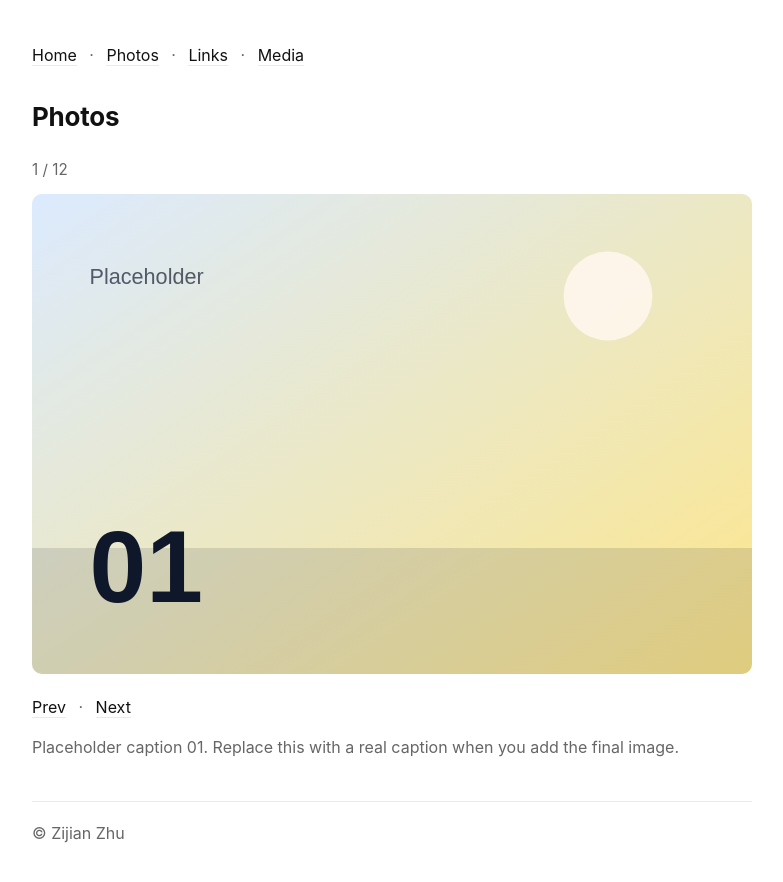
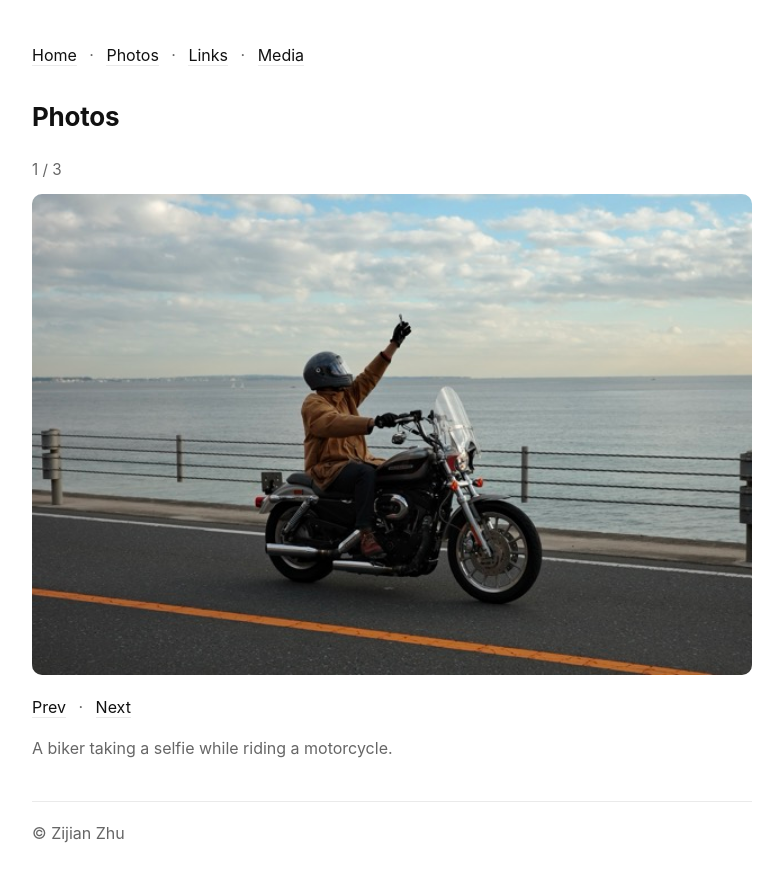
Before and after one commit to zijianzhu0/zijian.github.io, a Jekyll site: the page built from photos.md, in a window 1280 px wide. Shown: the top 882 px of the page, without its empty margins (248-1031 px from the left). Built offline with Jekyll 4.4.1, drawn with Linux system fonts in a browser that asks for light colours; some of the changed lines change nothing that is shown.

Commit message:
updated photos.md

```diff
--- a/photos.md
+++ b/photos.md
@@ -7,15 +7,15 @@ title: Photos
 
 <section class="photo-gallery" aria-label="Photo gallery">
   <div class="photo-gallery__status">
-    <p class="photo-gallery__count"><span id="photo-current">1</span> / <span id="photo-total">12</span></p>
+    <p class="photo-gallery__count"><span id="photo-current">1</span> / <span id="photo-total">3</span></p>
   </div>
 
   <div class="photo-gallery__frame">
     <img
       class="photo-gallery__image"
       id="photo-image"
-      src="{{ '/assets/photos/placeholder-01.svg' | relative_url }}"
-      alt="Placeholder photo 01"
+      src="{{ '/assets/photos/bike.jpeg' | relative_url }}"
+      alt="Motorcyclist riding along a coastal road with one hand raised toward the cloudy sky."
     />
   </div>
 
@@ -26,7 +26,7 @@ title: Photos
   </p>
 
   <p class="photo-gallery__caption" id="photo-caption">
-    Placeholder caption 01. Replace this with a real caption when you add the final image.
+    A biker taking a selfie while riding a motorcycle.
   </p>
 </section>
 
@@ -34,64 +34,19 @@ title: Photos
   (function () {
     var photos = [
       {
-        src: {{ '/assets/photos/placeholder-01.svg' | relative_url | jsonify }},
-        alt: "Placeholder photo 01",
-        caption: "Placeholder caption 01. Replace this with a real caption when you add the final image."
+        src: {{ '/assets/photos/bike.jpeg' | relative_url | jsonify }},
+        alt: "Motorcyclist riding along a coastal road with one hand raised toward the cloudy sky.",
+        caption: "A biker taking a selfie while riding a motorcycle."
       },
       {
-        src: {{ '/assets/photos/placeholder-02.svg' | relative_url | jsonify }},
-        alt: "Placeholder photo 02",
-        caption: "Placeholder caption 02. A short note can sit here for context, mood, or where the photo was taken."
+        src: {{ '/assets/photos/train station.jpeg' | relative_url | jsonify }},
+        alt: "Commuters crossing a sunlit station concourse, blurred slightly in motion.",
+        caption: "You either get busy living, or get busy dying."
       },
       {
-        src: {{ '/assets/photos/placeholder-03.svg' | relative_url | jsonify }},
-        alt: "Placeholder photo 03",
-        caption: "Placeholder caption 03. This space is reserved for the final caption text."
-      },
-      {
-        src: {{ '/assets/photos/placeholder-04.svg' | relative_url | jsonify }},
-        alt: "Placeholder photo 04",
-        caption: "Placeholder caption 04. Use this line for a simple description or a longer reflection."
-      },
-      {
-        src: {{ '/assets/photos/placeholder-05.svg' | relative_url | jsonify }},
-        alt: "Placeholder photo 05",
-        caption: "Placeholder caption 05. The caption updates as you move through the gallery."
-      },
-      {
-        src: {{ '/assets/photos/placeholder-06.svg' | relative_url | jsonify }},
-        alt: "Placeholder photo 06",
-        caption: "Placeholder caption 06. Keep it short or expand it later when the real images are ready."
-      },
-      {
-        src: {{ '/assets/photos/placeholder-07.svg' | relative_url | jsonify }},
-        alt: "Placeholder photo 07",
-        caption: "Placeholder caption 07. This follows the same one-image-at-a-time flow as the reference page."
-      },
-      {
-        src: {{ '/assets/photos/placeholder-08.svg' | relative_url | jsonify }},
-        alt: "Placeholder photo 08",
-        caption: "Placeholder caption 08. You can later swap this with an actual photo title, place, or quote."
-      },
-      {
-        src: {{ '/assets/photos/placeholder-09.svg' | relative_url | jsonify }},
-        alt: "Placeholder photo 09",
-        caption: "Placeholder caption 09. The navigation wraps, so next from the last image returns to the first."
-      },
-      {
-        src: {{ '/assets/photos/placeholder-10.svg' | relative_url | jsonify }},
-        alt: "Placeholder photo 10",
-        caption: "Placeholder caption 10. Arrow keys also cycle through the photos."
-      },
-      {
-        src: {{ '/assets/photos/placeholder-11.svg' | relative_url | jsonify }},
-        alt: "Placeholder photo 11",
-        caption: "Placeholder caption 11. This keeps the page easy to update without touching the layout."
-      },
-      {
-        src: {{ '/assets/photos/placeholder-12.svg' | relative_url | jsonify }},
-        alt: "Placeholder photo 12",
-        caption: "Placeholder caption 12. Replace each placeholder block with your real image metadata later."
+        src: {{ '/assets/photos/crosswalk.jpeg' | relative_url | jsonify }},
+        alt: "Woman offering a snack to a bundled-up child while standing at a city crosswalk.",
+        caption: "Have you eaten?"
       }
     ];
 
```
Also changed, not shown: assets/photos/bike.jpeg (added), assets/photos/crosswalk.jpeg (added), assets/photos/train station.jpeg (added).
